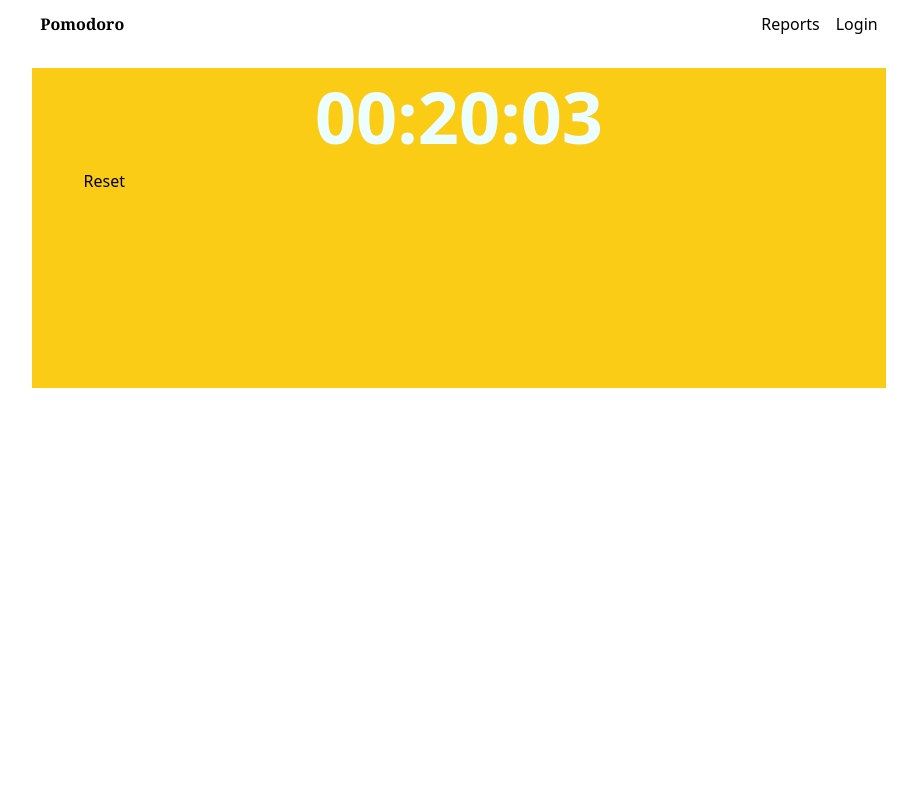
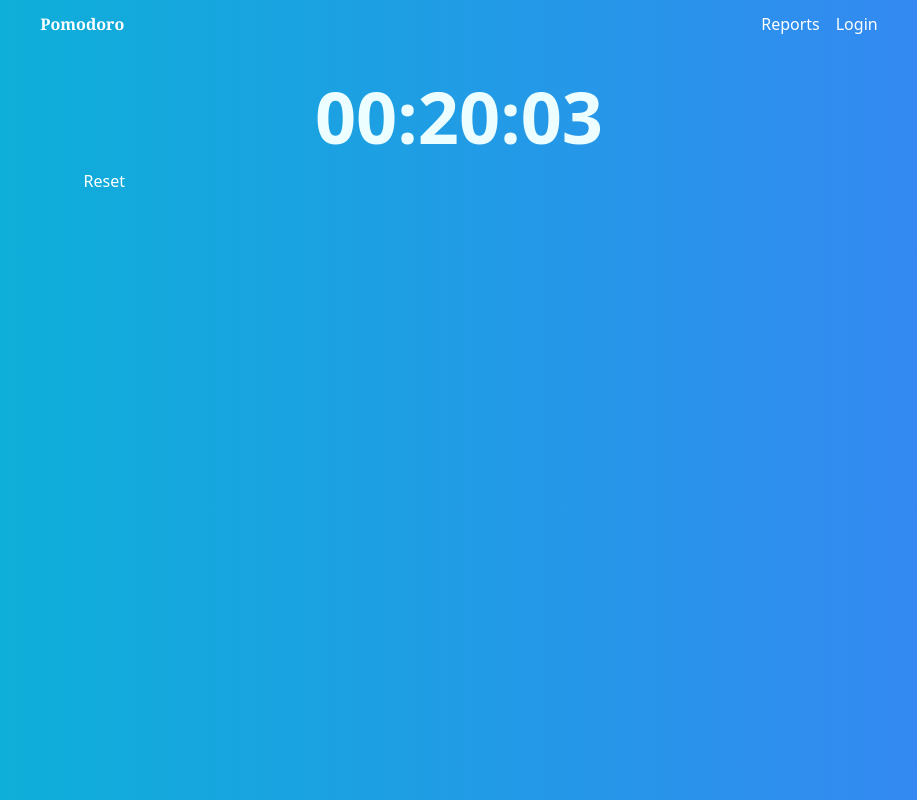
Before and after one commit to ajaychordiya/pomodoro, a React (Create React App) app: page / in a window 1280 px wide. Shown: the whole page, without its empty margins (181-1098 px from the left). Built offline with nearby package versions, Linux system fonts and the light colour scheme.

Commit message:
adding image

```diff
--- a/src/App.js
+++ b/src/App.js
@@ -9,13 +9,11 @@ import Home from "./pages/Home";
 
 function App() {
   return (
+    <div className="min-h-screen bg-gradient-to-r from-cyan-500 to-blue-500 text-white">
       <div className="w-2/3 mx-auto">
         <Router>
           <Header />
           <Switch>
-          <Route path="/">
-            <Home />
-          </Route>
             <Route path="/login">
               <Loin />
             </Route>
@@ -25,8 +23,12 @@ function App() {
             <Route path="/signup">
               <Sinup />
             </Route>
+            <Route path="/" exact="true">
+              <Home />
+            </Route>
           </Switch>
         </Router>
+      </div>
     </div>
   );
 }
--- a/src/component/Timer.jsx
+++ b/src/component/Timer.jsx
@@ -61,7 +61,7 @@ const Timer = () => {
   };
 
   return (
-    <div className=" mt-5 py-3 bg-yellow-400 h-80">
+    <div className=" mt-5 py-3 h-80">
       <div className="">
         <h2 className="font-sans font-bold  text-7xl text-cyan-50 text-center">
           {timer}
```
Lines whose indentation alone changed are shown as unchanged.
